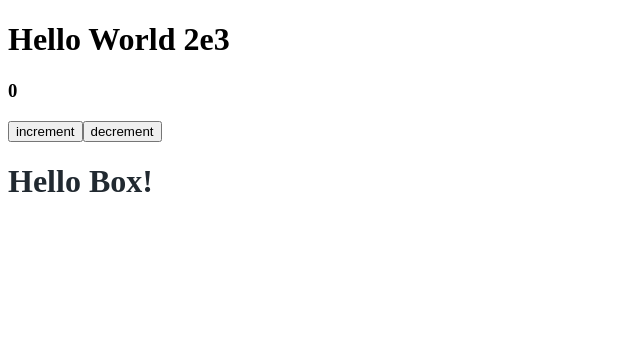
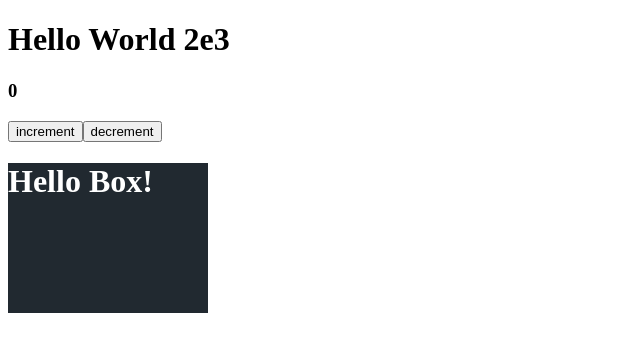
Before and after one commit to matheusxreis/mxr-create-react-app, a React app: page / in a window 1280 px wide. Shown: the top 352 px of the page, without its empty margins (0-640 px from the left). Built offline with nearby package versions, Linux system fonts and the light colour scheme.

Commit message:
feat: create globalStyle and theme with styled components

```diff
--- a/src/app.tsx
+++ b/src/app.tsx
@@ -1,5 +1,8 @@
 import React, { useState } from 'react';
 import { Box } from './box';
+import { ThemeProvider } from 'styled-components';
+import { theme } from './styles/theme';
+import { GlobalStyle } from './styles/global';
 
 export default function App () {
   const [counter, setCounter] = useState<number>(0);
@@ -8,13 +11,13 @@
   function decrementCounter () { setCounter(counter - 1); }
 
   return (
-    <>
+    <ThemeProvider theme={theme}>
     <h1> Hello World 2e3 </h1>
     <h3> {counter} </h3>
     <button onClick={() => incrementCounter()}> increment </button>
     <button onClick={() => decrementCounter()}> decrement </button>
+    <Box />
+    <GlobalStyle />
 
-    <Box />
-
-    </>);
+    </ThemeProvider>);
 }
--- a/src/box/styles.ts
+++ b/src/box/styles.ts
@@ -3,11 +3,11 @@
 export const Container = styled.div`
     width:200px;
     height:150px;
-    background:#fff;
+    background:${({ theme }) => theme.colors.primary};
 
 `;
 
 export const Title = styled.h1`
-  color: #212930;
+  color: ${({ theme }) => theme.colors.textPrimary};
 
 `;
--- /dev/null
+++ b/src/styles/global.ts
@@ -0,0 +1,5 @@
+import { createGlobalStyle } from 'styled-components';
+
+export const GlobalStyle = createGlobalStyle({
+  background: 'yellow'
+});
--- /dev/null
+++ b/src/styles/theme.ts
@@ -0,0 +1,6 @@
+export const theme = {
+  colors: {
+    primary: '#212930',
+    textPrimary: '#fff'
+  }
+};
```
Also changed, not shown: src/styles/styled.d.ts (added, +9 -0 lines).
